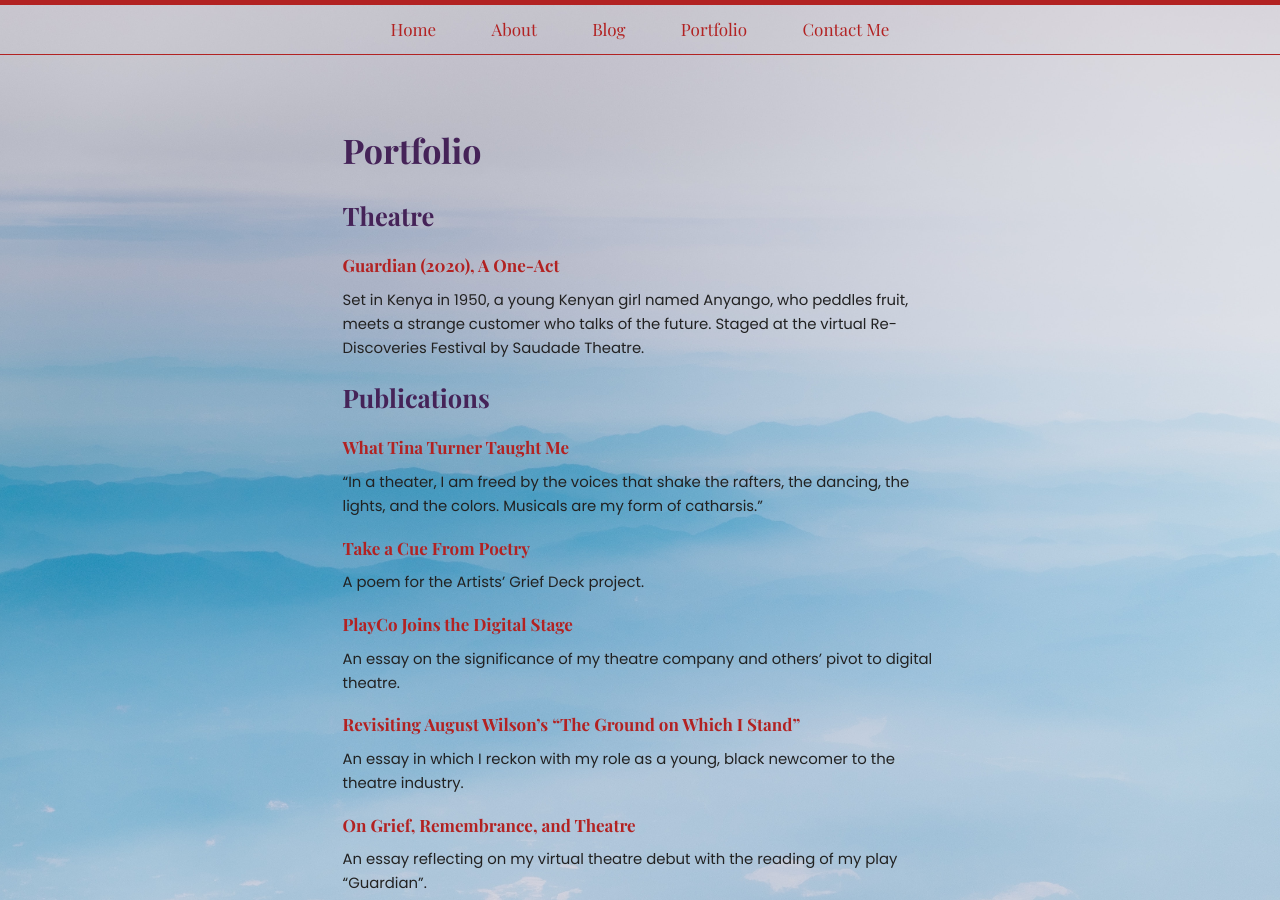
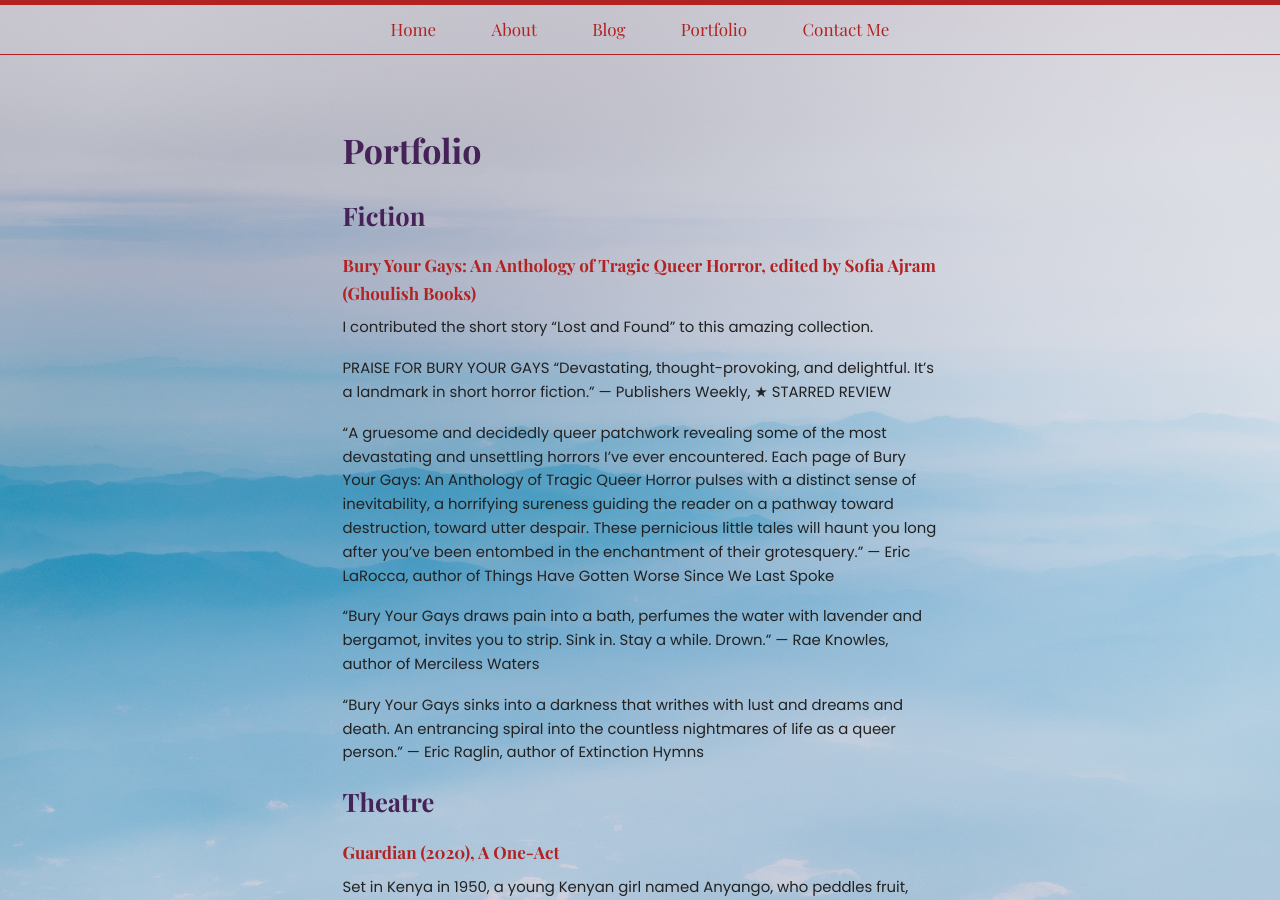
Before and after one commit to charadh/charadh.github.io, a Jekyll site: the page built from work.md, in a window 1280 px wide and 900 px high. Built offline with Jekyll 4.4.1, drawn with Linux system fonts in a browser that asks for light colours; some web fonts are replaced.

Commit message:
major refresh

```diff
--- a/index.html
+++ b/index.html
@@ -13,7 +13,7 @@
     <h4>
       Multidisciplinary artist. Kenya made, Harlem based & Atlanta raised.
     </h4>
-    <img src = "/assets/IMG_1208 (3).jpg" width="100%">
+    <img src = "/assets/Collage HP.jpg" width="100%">
     <ul class="social-icon-list">
       <li class = "social-icon"><a href="https://www.instagram.com/charlenealaro/"><i class="fa fa-instagram"></i></a></li>
       <li class = "social-icon"><a href="https://www.linkedin.com/in/charlene-a-4a9134bb/"><i class="fa fa-linkedin"></i></a></li>
--- a/work.md
+++ b/work.md
@@ -2,6 +2,20 @@
 layout: page
 title: Portfolio
 ---
+
+## Fiction
+
+#### [Bury Your Gays: An Anthology of Tragic Queer Horror, edited by Sofia Ajram (Ghoulish Books)](https://ghoulish.rip/product/bury-your-gays-an-anthology-of-tragic-queer-horror/)
+I contributed the short story "Lost and Found" to this amazing collection.
+
+PRAISE FOR BURY YOUR GAYS
+"Devastating, thought-provoking, and delightful. It’s a landmark in short horror fiction." — Publishers Weekly, ★ STARRED REVIEW
+
+"A gruesome and decidedly queer patchwork revealing some of the most devastating and unsettling horrors I've ever encountered. Each page of Bury Your Gays: An Anthology of Tragic Queer Horror pulses with a distinct sense of inevitability, a horrifying sureness guiding the reader on a pathway toward destruction, toward utter despair. These pernicious little tales will haunt you long after you've been entombed in the enchantment of their grotesquery." — Eric LaRocca, author of Things Have Gotten Worse Since We Last Spoke
+
+"Bury Your Gays draws pain into a bath, perfumes the water with lavender and bergamot, invites you to strip. Sink in. Stay a while. Drown." — Rae Knowles, author of Merciless Waters
+
+"Bury Your Gays sinks into a darkness that writhes with lust and dreams and death. An entrancing spiral into the countless nightmares of life as a queer person." — Eric Raglin, author of Extinction Hymns
 
 ## Theatre
 
```
Also changed, not shown: about.md (+1 -1 lines), blog/_posts/2024-04-06-third.md (added, +19 -0 lines), assets/BYGCovers.jpg (added), assets/Collage HP.jpg (added), assets/PublishersWeekly.jpg (added).
